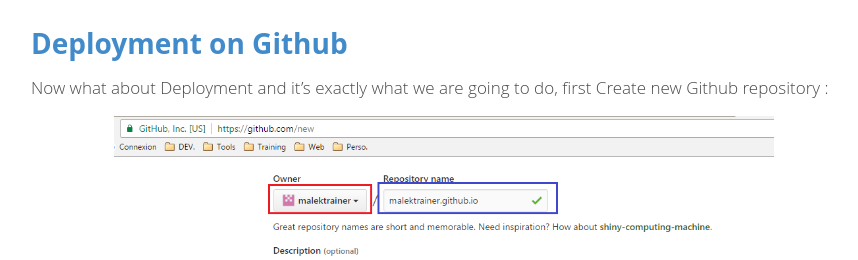
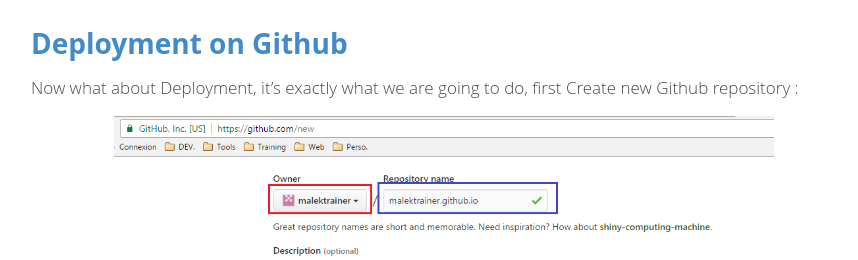
Before and after one commit to malekbenz/malekbenz, a Jekyll site: the page built from _posts/2016-09-10-Create-Blog-with-Hexo.md, in a window 1280 px wide and 900 px high, scrolled down 4649 px. Shown: the part 184-444 px from the top of the window, without its empty margins (54-912 px from the left). Built offline with Jekyll 4.4.1, drawn with Linux system fonts in a browser that asks for light colours; nearby versions of some CDN libraries; comment, search, counter and statistics services are not loaded.

Commit message:
create blog with hexo

```diff
--- a/_posts/2016-09-10-Create-Blog-with-Hexo.md
+++ b/_posts/2016-09-10-Create-Blog-with-Hexo.md
@@ -114,7 +114,7 @@ Run the server again:
 
 ## Deployment on Github
 
-Now what about Deployment and it's exactly what we are going to do, first  Create new Github repository :
+Now what about Deployment, it's exactly what we are going to do, first  Create new Github repository :
 
 ![CMD](/images/hexo/hexo-git-project.png){:class="img-responsive" }
 
```
Also changed, not shown: other parts of _posts/2016-09-10-Create-Blog-with-Hexo.md (+1 -1 lines).
